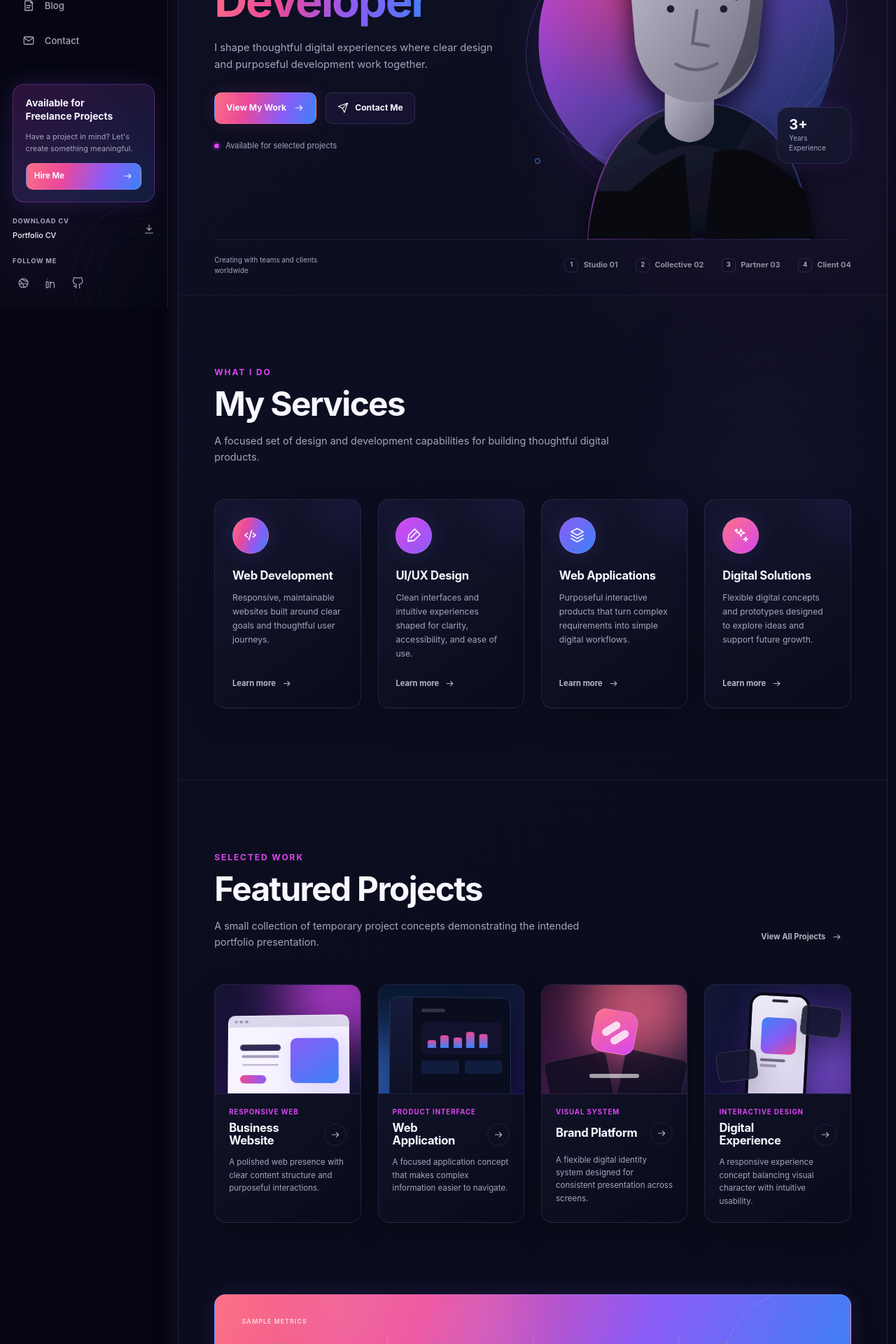
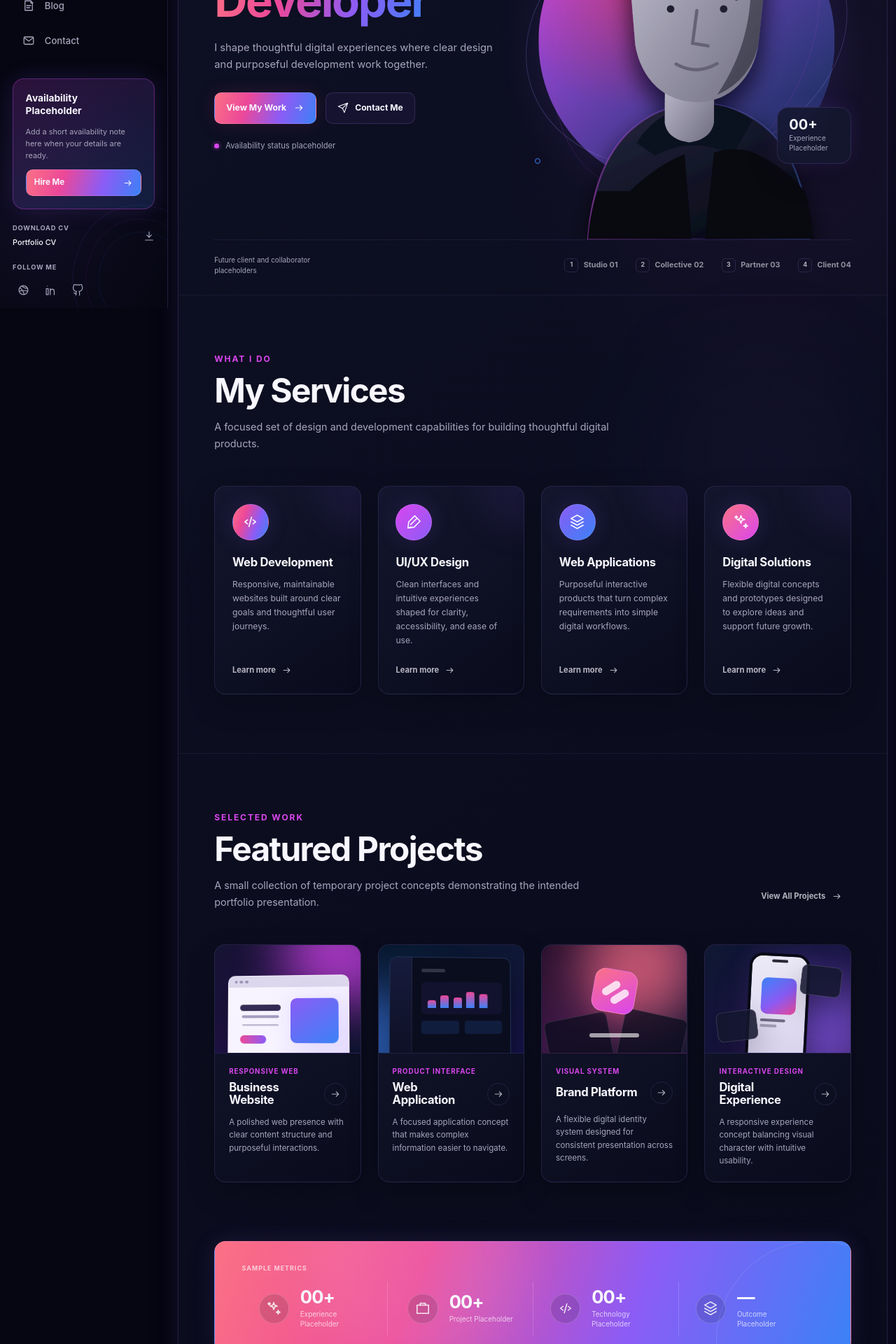
Before and after one commit to RYDON002/Design-, a React (Vite) app: page / in a window 1280 px wide. Shown: the part 360-2280 px from the top of the page at 70% size. Built offline with nearby package versions, Linux system fonts and the light colour scheme.

Commit message:
refactor: polish portfolio design and responsiveness

```diff
--- a/src/components/MobileNavigation.jsx
+++ b/src/components/MobileNavigation.jsx
@@ -138,7 +138,7 @@ function MobileNavigation() {
                 key={item.label}
                 onClick={closeMenu}
                 tabIndex={isOpen ? 0 : -1}
-                aria-current={item.active ? 'page' : undefined}
+                aria-current={item.active ? 'location' : undefined}
               >
                 <Icon name={item.icon} size={19} />
                 <span>{item.label}</span>
--- a/src/components/Sidebar.jsx
+++ b/src/components/Sidebar.jsx
@@ -29,7 +29,7 @@ function Sidebar() {
             className={`sidebar-link${item.active ? ' is-active' : ''}`}
             href={item.href}
             key={item.label}
-            aria-current={item.active ? 'page' : undefined}
+            aria-current={item.active ? 'location' : undefined}
           >
             <Icon name={item.icon} size={18} />
             <span>{item.label}</span>
@@ -39,9 +39,9 @@ function Sidebar() {
 
       <div className="sidebar-lower">
         <div className="availability-card">
-          <p className="availability-title">Available for<br />Freelance Projects</p>
-          <p>Have a project in mind? Let&apos;s create something meaningful.</p>
-          <a className="hire-button" href="#content-stage">
+          <p className="availability-title">Availability<br />Placeholder</p>
+          <p>Add a short availability note here when your details are ready.</p>
+          <a className="hire-button" href="#contact">
             <span>Hire Me</span>
             <Icon name="arrow" size={15} />
           </a>
--- a/src/components/TopNavigation.jsx
+++ b/src/components/TopNavigation.jsx
@@ -19,7 +19,7 @@ function TopNavigation() {
             className={index === 0 ? 'is-active' : undefined}
             href={item.href}
             key={item.label}
-            aria-current={index === 0 ? 'page' : undefined}
+            aria-current={index === 0 ? 'location' : undefined}
           >
             {item.label}
           </a>
--- a/src/sections/HeroSection.jsx
+++ b/src/sections/HeroSection.jsx
@@ -19,19 +19,19 @@ function HeroSection() {
           </p>
 
           <div className="hero-actions">
-            <a className="hero-button hero-button-primary" href="#content-stage">
+            <a className="hero-button hero-button-primary" href="#projects">
               <span>View My Work</span>
               <Icon name="arrow" size={16} />
             </a>
-            <a className="hero-button hero-button-secondary" href="#content-stage">
+            <a className="hero-button hero-button-secondary" href="#contact">
               <Icon name="send" size={16} />
               <span>Contact Me</span>
             </a>
           </div>
 
-          <div className="hero-availability" aria-label="Currently available for selected projects">
+          <div className="hero-availability" aria-label="Availability status placeholder">
             <span className="availability-dot" aria-hidden="true" />
-            <span>Available for selected projects</span>
+            <span>Availability status placeholder</span>
           </div>
         </div>
 
@@ -46,14 +46,14 @@ function HeroSection() {
           <img className="hero-portrait" src={portraitPlaceholder} alt="" />
 
           <div className="experience-badge">
-            <strong>3+</strong>
-            <span>Years<br />Experience</span>
+            <strong>00+</strong>
+            <span>Experience<br />Placeholder</span>
           </div>
         </div>
       </div>
 
       <div className="hero-trust" aria-label="Client placeholders">
-        <p>Creating with teams and clients worldwide</p>
+        <p>Future client and collaborator placeholders</p>
         <div className="trust-list">
           {trustItems.map((item, index) => (
             <span className="trust-item" key={item}>
--- a/src/sections/StatsSkillsSection.jsx
+++ b/src/sections/StatsSkillsSection.jsx
@@ -3,10 +3,10 @@ import SectionHeading from '../components/SectionHeading'
 import '../styles/stats-skills.css'
 
 const stats = [
-  { value: '3+', label: 'Years Experience', icon: 'sparkles' },
-  { value: '20+', label: 'Projects', icon: 'portfolio' },
-  { value: '10+', label: 'Technologies', icon: 'code' },
-  { value: '100%', label: 'Commitment', icon: 'layers' },
+  { value: '00+', label: 'Experience Placeholder', icon: 'sparkles' },
+  { value: '00+', label: 'Project Placeholder', icon: 'portfolio' },
+  { value: '00+', label: 'Technology Placeholder', icon: 'code' },
+  { value: '—', label: 'Outcome Placeholder', icon: 'layers' },
 ]
 
 const skillGroups = [
--- a/src/sections/TestimonialsSection.jsx
+++ b/src/sections/TestimonialsSection.jsx
@@ -62,7 +62,7 @@ function TestimonialsSection() {
                 type="button"
                 onClick={() => setActiveIndex(index)}
                 aria-label={`Show ${testimonial.name} placeholder`}
-                aria-current={index === activeIndex ? 'true' : undefined}
+                aria-pressed={index === activeIndex}
               />
             ))}
           </div>
--- a/src/styles/tokens.css
+++ b/src/styles/tokens.css
@@ -38,7 +38,7 @@
   --content-max-width: 76rem;
   --sidebar-width: 15rem;
   --desktop-gutter: clamp(2rem, 4vw, 4.5rem);
-  --section-space: clamp(4.5rem, 8vw, 7.5rem);
+  --section-space: clamp(4.25rem, 6.5vw, 6rem);
   --grid-gap: clamp(1rem, 2vw, 1.5rem);
   --page-padding-inline: clamp(1rem, 4vw, 2rem);
 
@@ -58,7 +58,7 @@
 @media (max-width: 63.999rem) {
   :root {
     --desktop-gutter: clamp(1.5rem, 4vw, 2.5rem);
-    --section-space: clamp(4rem, 7vw, 5.5rem);
+    --section-space: clamp(3.75rem, 6vw, 5rem);
   }
 }
 
@@ -66,7 +66,7 @@
 @media (max-width: 47.999rem) {
   :root {
     --page-padding-inline: clamp(1rem, 5vw, 1.5rem);
-    --section-space: clamp(3.5rem, 12vw, 4.5rem);
+    --section-space: clamp(3.5rem, 10vw, 4rem);
     --grid-gap: 1rem;
   }
 }
```
